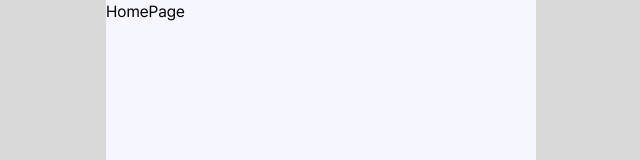
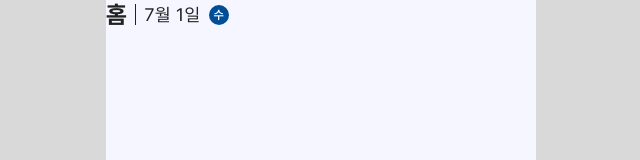
Before and after one commit to Piano-Reservation/Frontend, a React (Vite) app: page /home in a window 1280 px wide. Shown: the top 160 px of the page, without its empty margins (319-959 px from the left). Built offline with nearby package versions, Linux system fonts and the light colour scheme.

Commit message:
feat: 홈화면 날짜 표시 박스 구현 (#9)

```diff
--- a/src/pages/home/HomePage.tsx
+++ b/src/pages/home/HomePage.tsx
@@ -1,3 +1,9 @@
+import HomeDate from '@/pages/home/components/HomeDate';
+
 export function HomePage() {
-  return <div>HomePage</div>;
+  return (
+    <div>
+      <HomeDate />
+    </div>
+  );
 }
--- /dev/null
+++ b/src/pages/home/components/HomeDate.tsx
@@ -0,0 +1,23 @@
+import { DAYS } from "../constants/home";
+
+const HomeDate = () => {
+  const now = new Date();
+  const month = now.getMonth() + 1;
+  const day = now.getDate();
+  const dayOfWeek = DAYS[now.getDay()];
+
+  return (
+    <div className='flex items-center gap-2'>
+      <span className='text-title1 text-text-body tracking-[0.72px]'>홈</span>
+      <div className='bg-text-body h-[21px] w-px' />
+      <span className='text-caption2 text-text-body tracking-[0.54px]'>
+        {month}월 {day}일
+      </span>
+      <div className='bg-action-primary flex size-5 items-center justify-center rounded-full'>
+        <span className='text-label3 text-white'>{dayOfWeek}</span>
+      </div>
+    </div>
+  );
+};
+
+export default HomeDate;
--- /dev/null
+++ b/src/pages/home/constants/home.ts
@@ -0,0 +1 @@
+export const DAYS = ['일', '월', '화', '수', '목', '금', '토'] as const;
```
